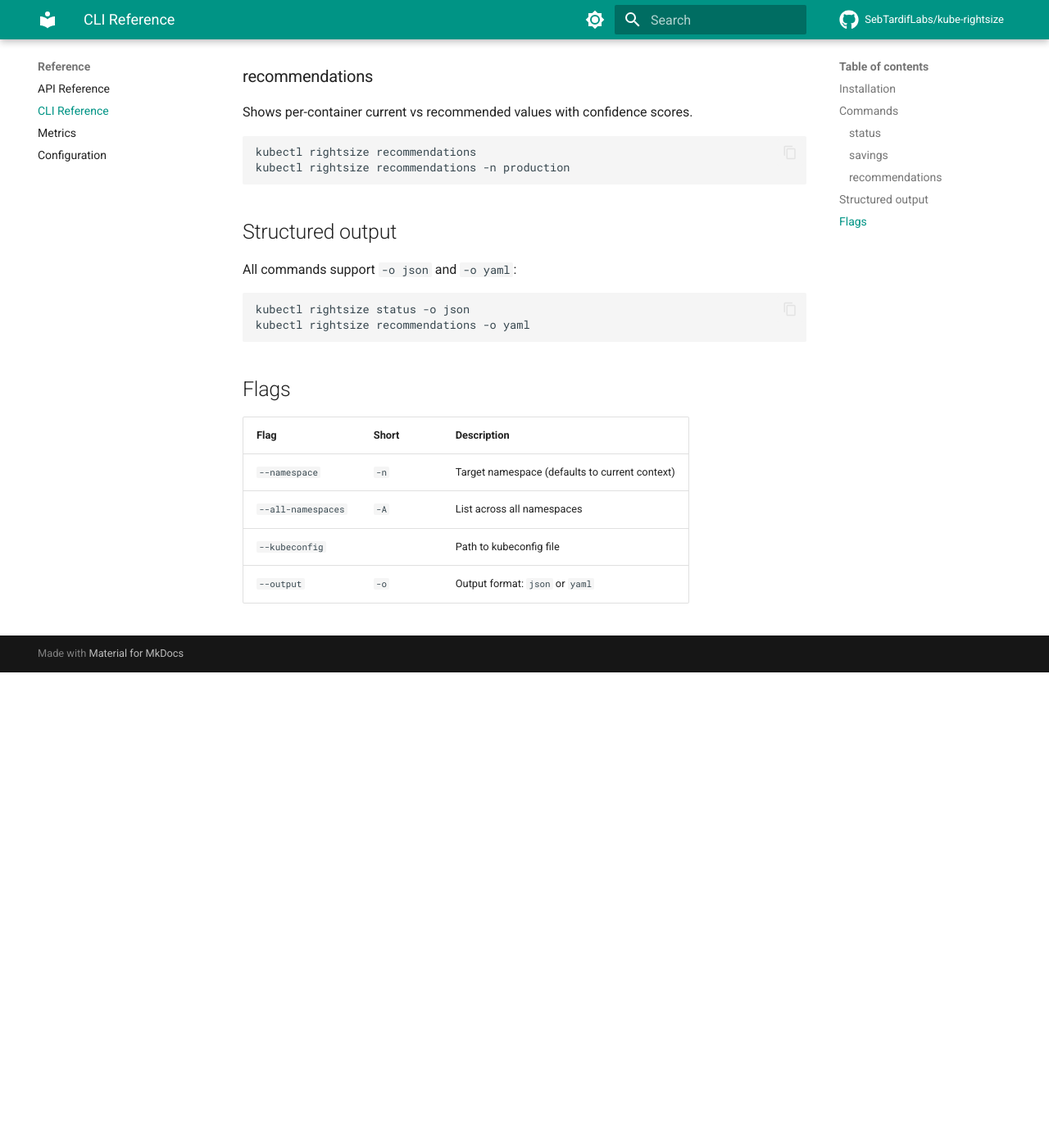
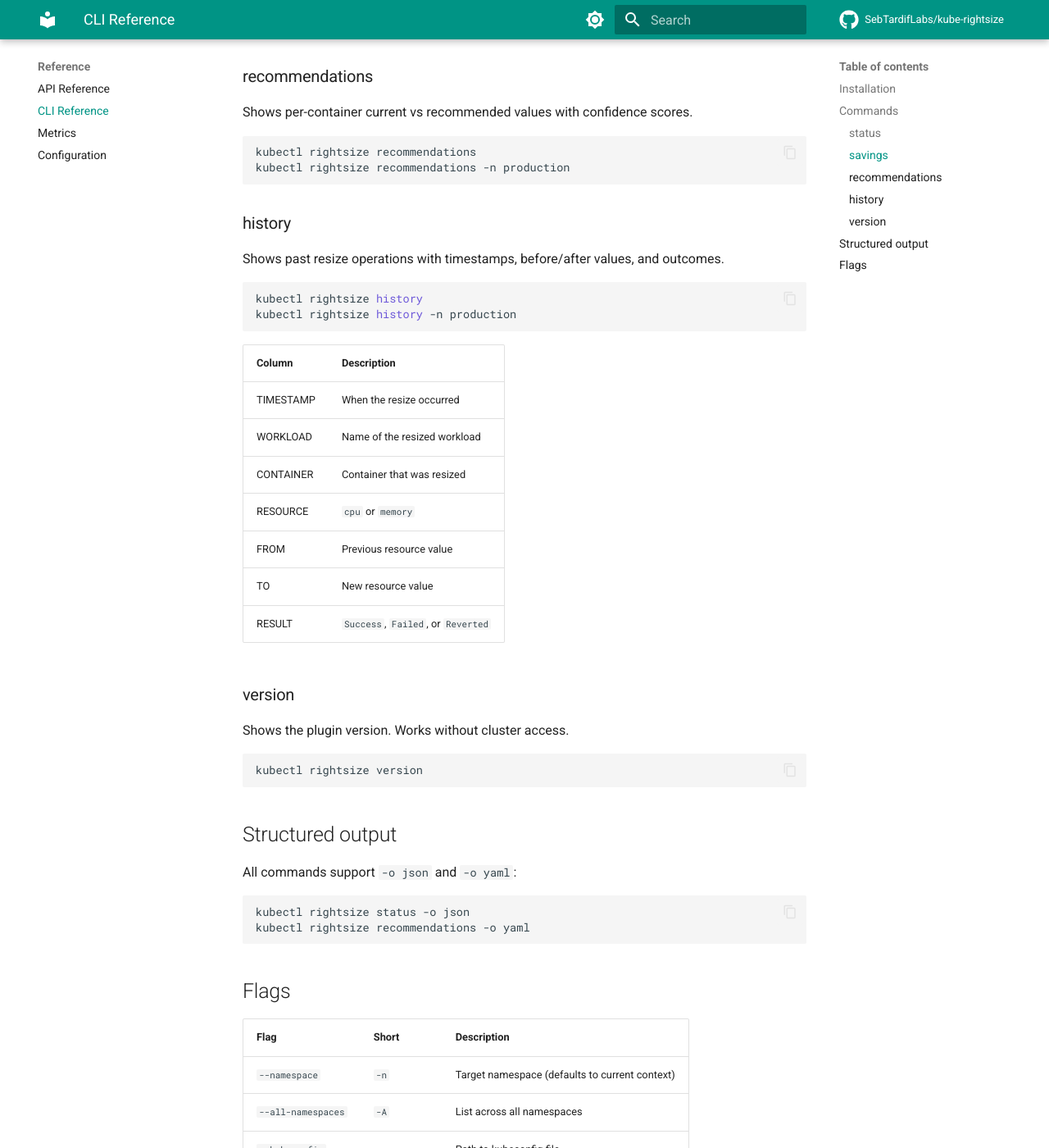
Before and after one commit to attune-io/attune, an MkDocs documentation site: the page built from docs/reference/cli.md, in a window 1280 px wide and 1400 px high, scrolled down 1304 px. Shown: the whole window at 82% size. Built offline with MkDocs 1.6.1 and Material for MkDocs 9.7.7, drawn with Linux system fonts in a browser that asks for light colours; comment, search, counter and statistics services are not loaded; before the commit the page ends 2124 px from its top, so only the background shows below that.

Commit message:
fix: add missing patch RBAC verb for rightsizepolicies, document CLI
- Add patch verb to rightsizepolicies RBAC marker, generated role, and
  Helm chart clusterrole. The markResizeTime() function uses r.Patch()
  for cooldown annotation updates but the RBAC only allowed update,
  causing 403 Forbidden on every resize cycle.
- Fix Observe mode description in CRD to match actual behavior: Observe
  mode produces recommendations in status (same as Recommend), not
  metrics-only as previously documented.
- Add history and version commands to CLI reference docs.
- Regenerate CRD manifests.

Signed-off-by: Sebastien Tardif <sebtardif@ncf.ca>

````diff
--- a/docs/reference/cli.md
+++ b/docs/reference/cli.md
@@ -54,6 +54,33 @@
 kubectl rightsize recommendations -n production
 ```
 
+### history
+
+Shows past resize operations with timestamps, before/after values, and outcomes.
+
+```bash
+kubectl rightsize history
+kubectl rightsize history -n production
+```
+
+| Column | Description |
+|--------|-------------|
+| TIMESTAMP | When the resize occurred |
+| WORKLOAD | Name of the resized workload |
+| CONTAINER | Container that was resized |
+| RESOURCE | `cpu` or `memory` |
+| FROM | Previous resource value |
+| TO | New resource value |
+| RESULT | `Success`, `Failed`, or `Reverted` |
+
+### version
+
+Shows the plugin version. Works without cluster access.
+
+```bash
+kubectl rightsize version
+```
+
 ## Structured output
 
 All commands support `-o json` and `-o yaml`:
````
Also changed, not shown: 8 other files.
